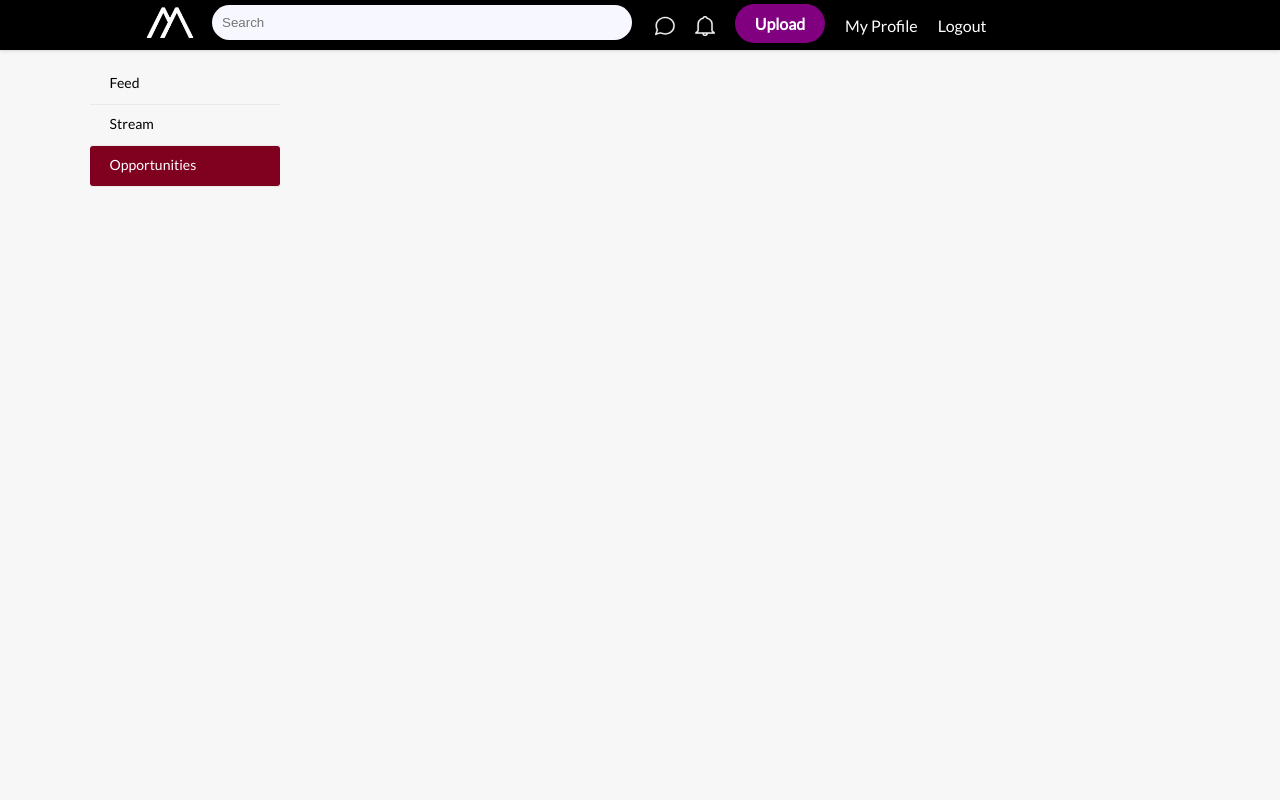
After one commit to d3vRivi/final-year-project, a PHP site: page /opportunities.php in a window 1280 px wide. The commit adds this page. Run offline with PHP 8.4, Linux system fonts and the light colour scheme.

Commit message:
Commit #2

```diff
--- a/header.php
+++ b/header.php
@@ -1,13 +1,9 @@
-<?php
-    session_start();
-
-?>
 <!DOCTYPE html>
 <html>
         <head>
                 <meta charset="utf-8" />
                 <meta http-equiv="X-UA-Compatible" content="IE=edge">
-                <title>Home</title>
+                <title></title>
                 <meta name="viewport" content="width=device-width, initial-scale=1">
                 <link rel="stylesheet" type="text/css" media="screen" href="style.css" />
                 <link href="https://fonts.googleapis.com/css?family=Lato" rel="stylesheet">
@@ -17,24 +13,18 @@
              <header>
                 <div class="main-header">
                     <div class="inner-header">
-
                         <div class="logo-container">
-                        <a><li><img src = "assets/images/icons/mainlogo-white.png" height="20" width="160" style="margin-top:10%;" alt="Messages"></li></a>
+                            <a><li><img src = "assets/images/icons/mlogo.png" height="40" width="60" style="margin-top:5%;" alt="Messages"></li></a>
                         </div>
-                        <div class="navigation">
-                        <div class="search-container">
+                            <div class="navigation">
+                                <div class="search-container">
                                     <input type="text" class=search placeholder="Search">
                                 </div>
-                            <ul class = "main-nav">
-                                <a href="index.php"><li>Home</li></a>
-                                <a><li>Stream</li></a>
-                                <a><li>Opportunities</li></a>
-                            </ul>
                                     <ul class="main-nav">
                                         <center>
                                         <a><li><img src = "assets/images/icons/msg.png" height="20" width="20" alt="Messages"></li></a>
                                         <a><li><img src = "assets/images/icons/noti.png" height="20" width="20" alt="Notifications"></li></a>
-                                        <a href="addmusic.php"><li><button class="addmusicbttn"><strong>Add Music</strong></button></li></a>
+                                        <a href="addmusic.php"><li><button class="uploadbttn"><strong>Upload</strong></button></li></a>
                                         <a href="profile.php"><li>My Profile</li></a>
                                         <a href="includes/logout.inc.php"><li>Logout</li></a>
                                         </center>
@@ -42,7 +32,7 @@
                         </div>
                     </div>
                 </div>
-                </div>
-</header>
+             </div>
+            </header>
 </body>
 </html>
--- /dev/null
+++ b/opportunities.php
@@ -0,0 +1,19 @@
+<?php
+    session_start();
+?>
+<!DOCTYPE html>
+<html>
+        <head>
+                <meta charset="utf-8" />
+                <meta http-equiv="X-UA-Compatible" content="IE=edge">
+                <title>Opportunities</title>
+                <meta name="viewport" content="width=device-width, initial-scale=1">
+                <link rel="stylesheet" type="text/css" media="screen" href="style.css" />
+                <link href="https://fonts.googleapis.com/css?family=Lato" rel="stylesheet">
+                <script src="main.js"></script>
+            </head>
+            <body>
+                <?php require 'header.php'; ?>
+                    <div class="main-body">
+                        <div class="body-grid">
+                              <?php require 'sidebar.php'?>
--- /dev/null
+++ b/sidebar.php
@@ -0,0 +1,27 @@
+
+<!DOCTYPE html>
+<html>
+        <head>
+                <meta charset="utf-8" />
+                <meta http-equiv="X-UA-Compatible" content="IE=edge">
+                <title></title>
+                <meta name="viewport" content="width=device-width, initial-scale=1">
+                <link rel="stylesheet" type="text/css" media="screen" href="style.css" />
+                <link href="https://fonts.googleapis.com/css?family=Lato" rel="stylesheet">
+                <script src="main.js"></script>
+            </head>
+            <body>
+                <div class = "sidebar">
+                <aside>
+                <ul class = "side-nav">
+                     <li><a class="<?php echo (basename($_SERVER['PHP_SELF']) =="index.php")?"active":""; ?>" href="index.php" >Feed</a></li>
+                     <li><a class="<?php echo (basename($_SERVER['PHP_SELF']) =="stream.php")?"active":""; ?>" href="stream.php" >Stream</a></li>
+                     <li><a class="<?php echo (basename($_SERVER['PHP_SELF']) =="opportunities.php")?"active":""; ?>" href="opportunities.php">Opportunities</a></li>
+                </ul>
+                </aside>
+                </div>
+                    <div>
+
+            </body>
+
+</html>
--- a/style.css
+++ b/style.css
@@ -25,22 +25,23 @@ body{
 .main-header{
     width: 100vw;
     height: 50px;
-    background-color: #800020;
+    background-color:rgb(0, 0, 0) ;
     top: 0;
     position: fixed;
     box-shadow: 0 0 4px 0 rgba(41,39,44,.25);
     z-index: 1000;
+    margin: 0 auto;
 
 }
 .inner-header{
-    width: 1400px;
+    width: 1000px;
     height: 100%;
     display: block;
     margin: 0 auto;
-    background-color: #800020;
     text-decoration: none;
     list-style: none;
     padding: 0;
+
 }
 .logo-container{
     height: 100%;
@@ -66,7 +67,7 @@ body{
     padding: 10px;
     margin-left: 12px;
     /* background: rgb(97, 97, 97); */
-    border: 1px solid black;
+    border: 1px;
     /* color: white; */
     border-radius: 22px;
     background: #f7f7ff;
@@ -94,13 +95,55 @@ body{
 }
 .main-nav a li:hover{
     color: rgb(179, 165, 179);
+    list-style: none;
 }
-/* .main-nav a:last-child{
-    padding-right: 0;
-} */
-.main-nav a:first-child{
-    padding-left: 0;
+.sidebar{
+    /* background: rgb(255, 255, 255); */
+    height: 100vh;
+    width: 190px;
+    padding-top: 25%;
+    margin-top: -21%;
+    position: fixed;
+    left:7%;
+    border-radius: 5px;
+    /* box-shadow: 0 0 4px 0 rgba(41,39,44,.25);   */
 }
+.side-nav{
+    padding: 0px;
+    margin-top:0%;
+    text-decoration: none;
+    list-style: none;
+}
+.side-nav li{
+    text-decoration: none;
+    list-style: none;
+    border-bottom: 1px solid rgba(0, 0, 0, 0.055);
+}
+
+.side-nav a{
+    display:block;
+    font-family: 'Lato', sans-serif;
+    font-size: 14px;
+    text-decoration: none;
+    padding: 10px 20px;
+    list-style: none;
+    color: black;
+    padding-right: 20%;
+    block-size: 20px;
+}
+.side-nav li :hover{
+    color: rgb(255, 255, 255);
+    background-color: #800020;
+    border-radius: 3px;
+
+}
+.side-nav li .active{
+    background-color: #800020;
+    border-radius: 3px;
+    color: white;
+}
+
+
 .main-body{
     background:#f7f7f7;
     margin: 0 auto;
@@ -131,23 +174,28 @@ body{
     justify-content: center;
     height: 360px;
 }
-.addmusicbttn{
-    background-color: purple;
+.uploadbttn{
+    display: block;
+    background: purple;
+    border: none;
+    /* z-index: 1000; */
     color: white;
-    border: 0;
     font-size: 16px;
-    padding: 8px;
-    width: 120px;
+    padding: 10px;
+    width: 90px;
     font-family: 'Lato', sans-serif;
-    margin-top: -10px;
+    margin-top: -12px;
     border-radius: 22px;
+    text-decoration: none;
 }
+
 .postbttn{
     background-color: purple;
     color: white;
     border: 0;
     font-size: 16px;
     padding: 8px;
+    height: 40px;
     width: 120px;
     font-family: 'Lato', sans-serif;
     margin-top: 7px;
@@ -266,30 +314,18 @@ h3{
 #main{
     width: 100vw;
 }
-.post{
-    height: 50px;
-    background-color: rgb(255, 255, 255);
-    width: 300px;
-    padding: 10px;
-    display:grid;
-    grid-template-columns: repeat(2, 1fr);
-    justify-items: center;
-    margin-top: -21%;
-    position: absolute;
-    top:50%;
-    left:40%;
-    border-radius: 5px;
-    box-shadow: 0 0 4px 0 rgba(41,39,44,.25);
-
-}
 .body-grid{
     /* background: black; */
-    height: 700px;
-    width: 1200px;
+    height: 100vh;
+    width: 60vw;
     display: grid;
     margin: 0 auto;
+    margin-top:1%;
     grid-template-rows: repeat(3, 1fr);
     grid-template-columns: repeat(2, 350px);
+    overflow: scroll;
+    overflow-x: hidden;
+    overflow-y: auto;
 
 }
 .profile{
```
Also changed, not shown: other parts of style.css (+72 -62 lines), footer.php (+14 -11 lines), index.css (added, +44 -0 lines), index.php (+13 -29 lines), login.php (+5 -2 lines), stream.php (added, +32 -0 lines), assets/images/icons/logo1.png (added), assets/images/icons/mainlogo2.png (added), assets/images/icons/mlogo.png (added), js/audiojs/audio.min.js (added), js/audiojs/player-graphics.gif (added), 2 other files.
